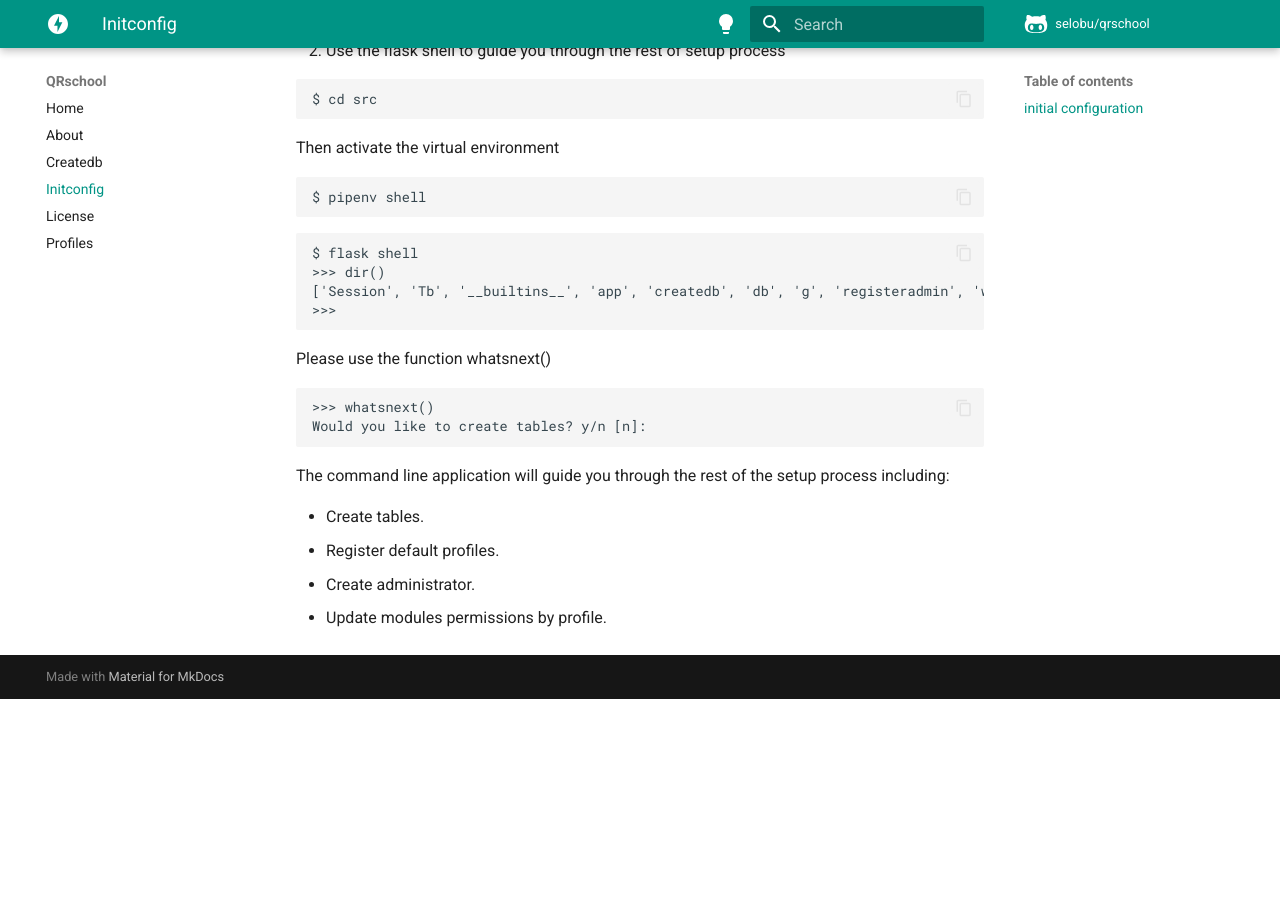
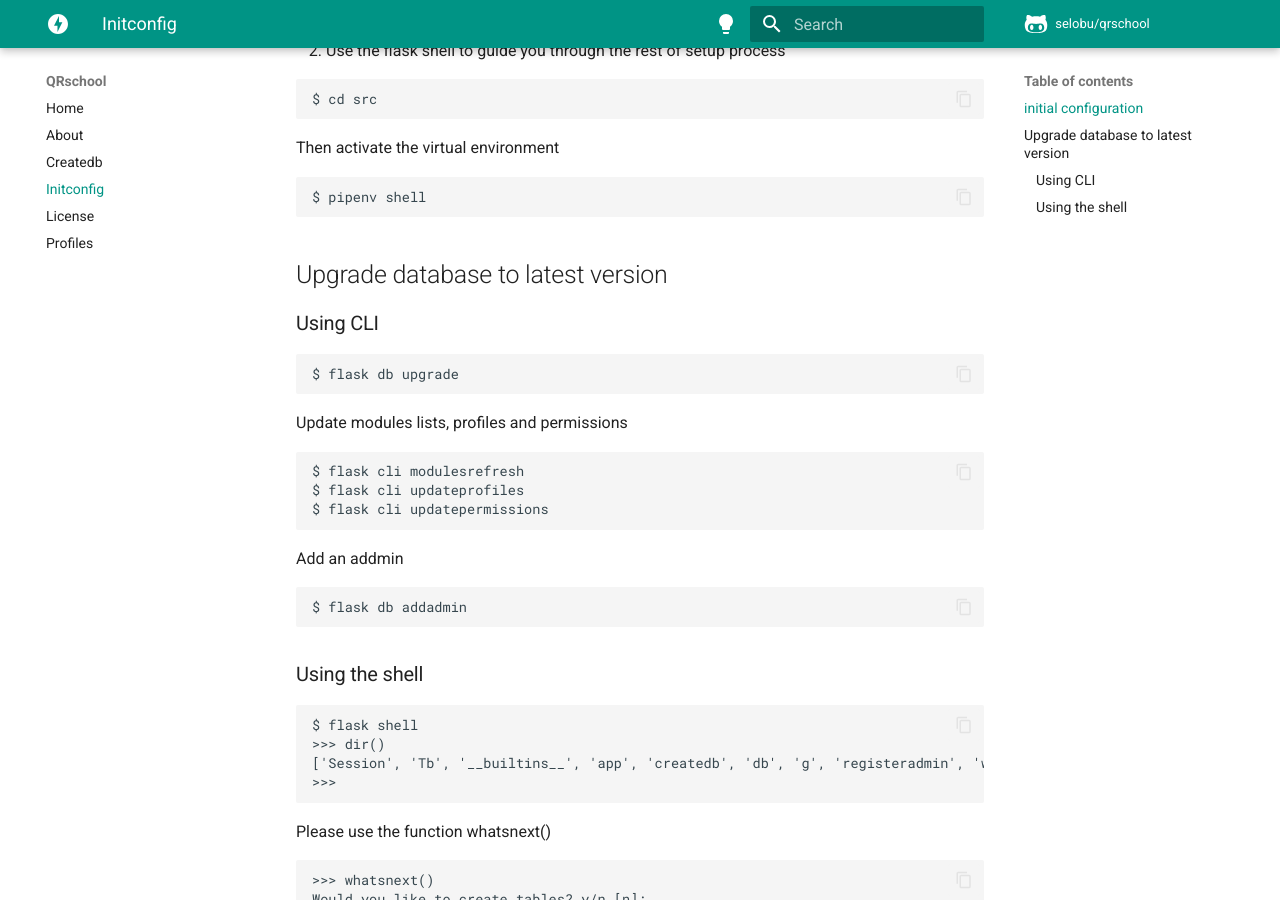
Before and after one commit to selobu/qrschool, an MkDocs documentation site: the page built from docs/en/docs/initconfig.md, in a window 1280 px wide and 900 px high, scrolled down 268 px. Built offline with MkDocs 1.6.1 and Material for MkDocs 9.7.7, drawn with Linux system fonts in a browser that asks for light colours; comment, search, counter and statistics services are not loaded; before the commit the page ends 967 px from its top, so only the background shows below that.

````diff
--- a/docs/en/docs/initconfig.md
+++ b/docs/en/docs/initconfig.md
@@ -16,6 +16,30 @@ Then activate the virtual environment
 $ pipenv shell
 ```
 
+## Upgrade database to latest version
+
+### Using CLI
+
+```bash
+$ flask db upgrade
+```
+
+Update modules lists, profiles and permissions
+
+```bash
+$ flask cli modulesrefresh
+$ flask cli updateprofiles
+$ flask cli updatepermissions
+```
+
+Add an addmin
+
+```bash
+$ flask db addadmin
+```
+
+### Using the shell
+
 ```bash
 $ flask shell
 >>> dir()
@@ -30,9 +54,10 @@ Please use the function whatsnext()
 Would you like to create tables? y/n [n]:
 ```
 
-The command line application will guide you through the rest of the setup process including:
+The command line application will guide you through the rest of the setup
+process including:
 
-* Create tables.
-* Register default profiles.
-* Create administrator.
-* Update modules permissions by profile.
+- Create tables.
+- Register default profiles.
+- Create administrator.
+- Update modules permissions by profile.
````
